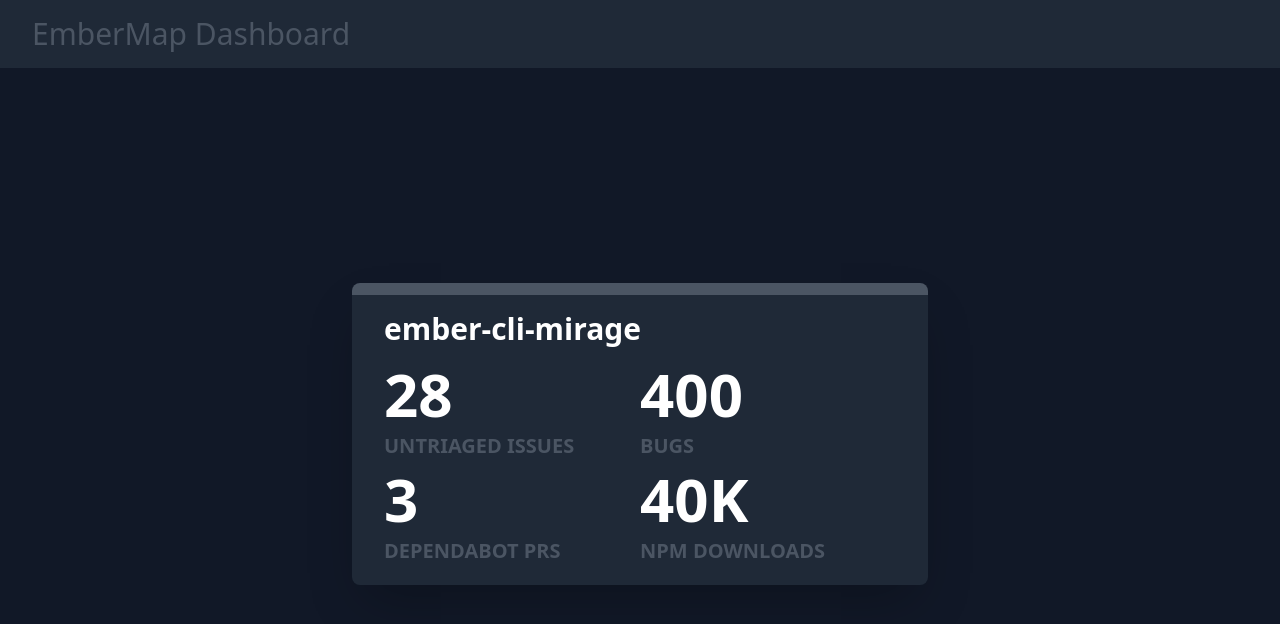
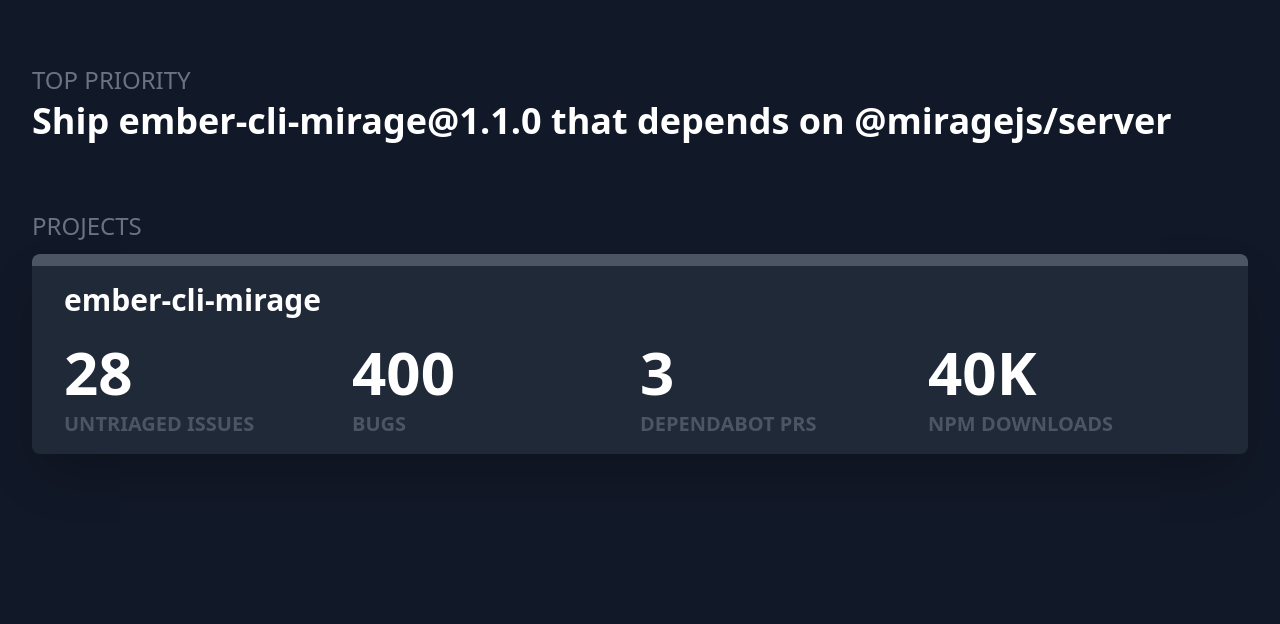
Before and after one commit to embermap/dashboard, a React (Create React App) app: page / in a window 1280 px wide. Shown: the top 624 px of the page. Built offline with nearby package versions, Linux system fonts and the light colour scheme.

Commit message:
Portrait mode, top priority

```diff
--- a/public/index.html
+++ b/public/index.html
@@ -3,7 +3,10 @@
   <head>
     <meta charset="utf-8" />
     <link rel="shortcut icon" href="%PUBLIC_URL%/favicon.ico" />
-    <link href="https://unpkg.com/tailwindcss@^1.0/dist/tailwind.min.css" rel="stylesheet">
+    <link
+      href="https://unpkg.com/tailwindcss@^1.0/dist/tailwind.min.css"
+      rel="stylesheet"
+    />
     <meta name="viewport" content="width=device-width, initial-scale=1" />
     <meta name="theme-color" content="#000000" />
     <!--
--- a/src/App.css
+++ b/src/App.css
@@ -1,5 +1,8 @@
 .h-1\/2 {
   height: 50%;
+}
+.h-1\/3 {
+  height: 33.3333%;
 }
 
 .border-t-12 {
--- a/src/App.js
+++ b/src/App.js
@@ -1,21 +1,35 @@
 import React from "react";
 import "./App.css";
 
-function Stat({ title = "Stat", value = 5 }) {
+function App() {
   return (
-    <div className="w-1/2 h-1/2 uppercase leading-none flex flex-col justify-center">
-      <p className="text-6xl font-semibold text-white">{value}</p>
-      <p className="text-xl pt-2 font-semibold text-gray-600">{title}</p>
+    <div className="flex bg-gray-900 w-screen h-screen flex flex-col">
+      <header className="bg-gray-900 px-8 pt-16">
+        <p className="text-gray-500 text-2xl uppercase">Top priority</p>
+        <p className="text-white font-semibold text-4xl leading-snug">
+          Ship ember-cli-mirage@1.1.0 that depends on @miragejs/server
+        </p>
+      </header>
+
+      <main className="flex-1 px-8 pt-16">
+        <p className="text-gray-500 text-2xl uppercase">Projects</p>
+        <div className="mt-3">
+          <Project name="ember-cli-mirage" />
+        </div>
+      </main>
     </div>
   );
 }
 
 function Project({ name }) {
   return (
-    <div className="border-t-12 border-gray-600 bg-gray-800 text-white w-1/2 h-1/2 px-8 py-4 shadow-2xl rounded-lg flex flex-col">
+    <div
+      className="border-t-12 border-gray-600 bg-gray-800
+      text-white w-full h-auto px-8 py-4 shadow-2xl rounded-lg"
+    >
       <p className="font-semibold text-3xl text-white">{name}</p>
 
-      <div className="text-xl mt-3 flex-1 flex flex-wrap">
+      <div className="text-xl mt-6 flex-1 flex flex-wrap">
         <Stat title="Untriaged issues" value={28} />
         <Stat title="Bugs" value={400} />
         <Stat title="Dependabot PRs" value={3} />
@@ -25,15 +39,11 @@
   );
 }
 
-function App() {
+function Stat({ title = "Stat", value = 5 }) {
   return (
-    <div className="flex bg-gray-900 w-screen h-screen flex flex-col">
-      <header className="bg-gray-800 text-gray-600 px-8 py-4 text-3xl">
-        EmberMap Dashboard
-      </header>
-      <main className="flex-1 p-16 flex items-center justify-center">
-        <Project name="ember-cli-mirage" />
-      </main>
+    <div className="w-1/4 h-1/2 uppercase leading-none flex flex-col justify-center">
+      <p className="text-6xl font-semibold text-white">{value}</p>
+      <p className="text-xl pt-2 font-semibold text-gray-600">{title}</p>
     </div>
   );
 }
```
